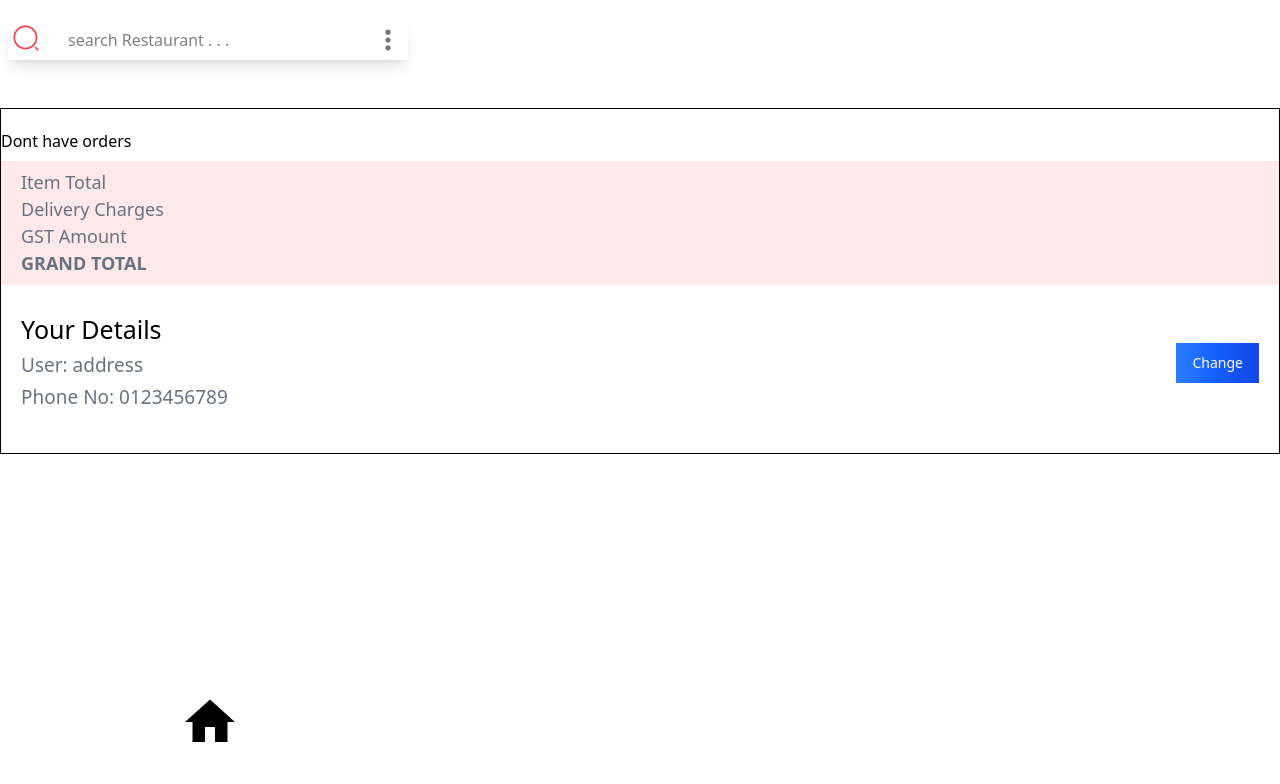
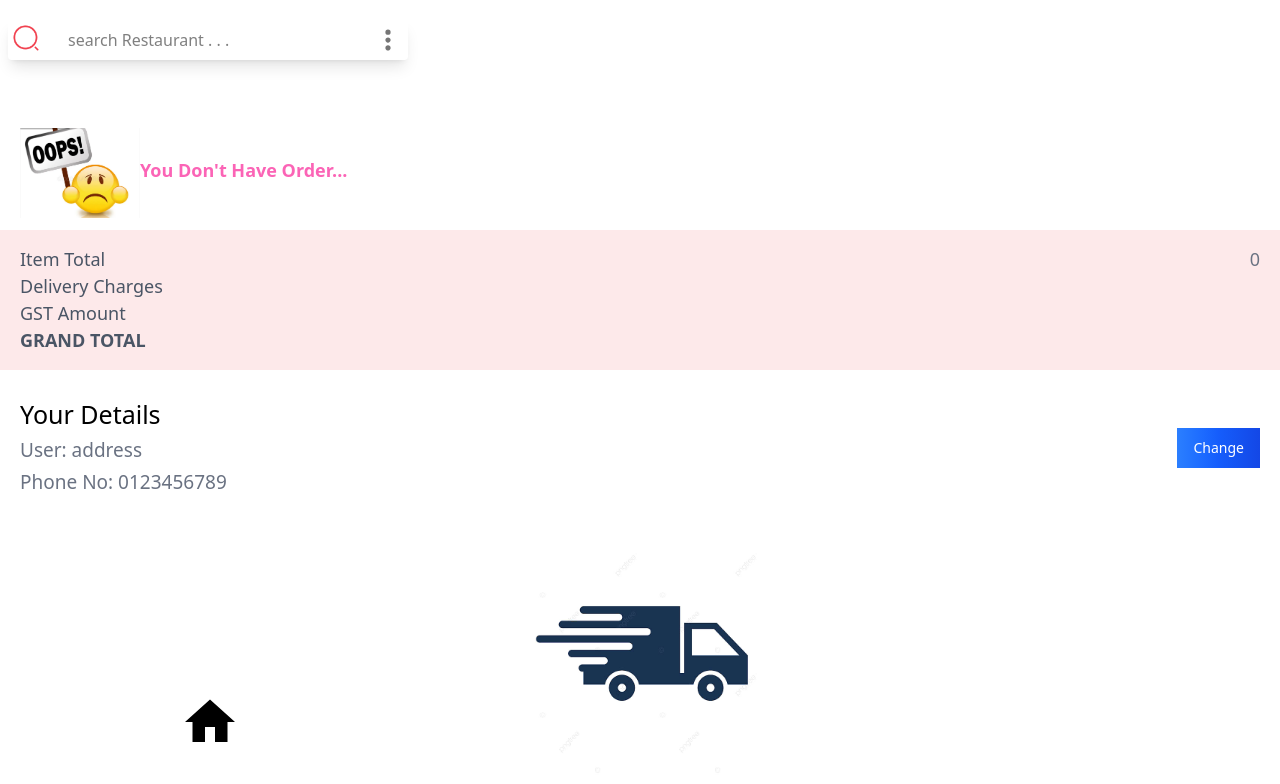
Before and after one commit to Gurpreet-bit-maker/zometo-clone, a React (Vite) app: page /ordered in a window 1280 px wide. Shown: the top 784 px of the page. Built offline with nearby package versions, Linux system fonts and the light colour scheme.

Commit message:
working on orderpage

```diff
--- a/src/pages/Food-Obtions/Ordered.jsx
+++ b/src/pages/Food-Obtions/Ordered.jsx
@@ -15,6 +15,8 @@ export default function Ordered() {
   let withQntyAmt;
   let totalAmount;
 
+  let multipleItemTotal = [];
+
   for (let index = 0; index < shipmentsObj.length; index++) {
     console.log(shipmentsObj[index]);
     gstRate = 5;
@@ -23,8 +25,15 @@ export default function Ordered() {
       shipmentsObj[index].price * shipmentsObj[index].quantity;
     gstAmount = (gstRate / 100) * withQntyAmt;
     totalAmount = gstAmount + withQntyAmt;
+    multipleItemTotal.push(shipmentsObj[index].price);
   }
-  console.log(totalAmount);
+  console.log(multipleItemTotal);
+
+  let resulttwo = multipleItemTotal.reduce((acc, current) => {
+    return acc + current;
+  }, 0);
+  console.log(resulttwo);
+  // console.log(totalAmount);
 
   // let [count, setCount] = useState(0);
   // if (ordered.length > 0) {
@@ -49,16 +58,17 @@ export default function Ordered() {
 
   return (
     <div className="bg-white h-170 ">
-      <div className="border py-5">
+      <div className=" py-5">
         {onlineOrdersList.length > 0 ? (
           onlineOrdersList.map((item, index) => {
             return (
-              <div className="" key={index}>
+              <div className="  shadow-2xl" key={index}>
                 <div className=" flex justify-between px-5 text-[22px] ">
                   <div className="flex items-center">
                     <img className="w-5 h-5 mr-1" src={item.imagelogo} alt="" />
                     <h1>{item.name}</h1>
                   </div>
+                  <p className="text-[18px]">Qty.{item.quantity}</p>
                   <p>₹{item.price * item.quantity}</p>
                 </div>
                 {/*  */}
@@ -66,11 +76,20 @@ export default function Ordered() {
             );
           })
         ) : (
-          <div>Dont have orders</div>
+          <div>
+            <img
+              className="w-35 pl-5 inline-block"
+              src="/icons/oops.png"
+              alt=""
+            />
+            <span className="text-pink-400 font-bold text-lg">
+              You Don't Have Order...
+            </span>
+          </div>
         )}
         {/* item details */}
-        <div className="bg-[#FDE9EA] mt-2 flex justify-between px-5 py-2">
-          <div className="text-gray-500 text-[18px]">
+        <div className="bg-[#FDE9EA] mt-3  flex justify-between px-5 py-4">
+          <div className="text-gray-600 text-[18px]">
             <p>Item Total</p>
             <p>Delivery Charges</p>
             <p>GST Amount</p>
@@ -78,7 +97,9 @@ export default function Ordered() {
           </div>
           <div className="text-gray-500 text-[18px]">
             <p>{withQntyAmt}</p>
-            <strong>{}</strong>
+            <p>0</p>
+            <p>{gstAmount}</p>
+            <strong>{totalAmount}</strong>
           </div>
         </div>
         {/*  your details */}{" "}
@@ -95,6 +116,10 @@ export default function Ordered() {
             Change
           </button>
         </div>
+      </div>
+      {/* delivery img */}
+      <div className=" flex justify-center w-full">
+        <img className=" w-60" src="/icons/delivery.jpg" alt="" />
       </div>
     </div>
   );
--- a/src/pages/Homepage.jsx
+++ b/src/pages/Homepage.jsx
@@ -1,22 +1,56 @@
+import { useState } from "react";
 import { Link } from "react-router-dom";
 
 export default function Homepage() {
+  let [userAthentication, setAthenticationForm] = useState(false);
+
   return (
-    <div>
+    <div className="relative">
       <h1 className="text-[2.4rem] text-center relative"></h1>
       {/* booking logo */}
-
+      {!userAthentication && (
+        <div className="">
+          {/* overlay */}
+          <div className="fixed inset-0 bg-black/60 z-40"></div>
+          <div className="fixed inset-0  z-50 flex justify-center items-center">
+            <div className="h-150 w-90 bg-white flex flex-col gap-y-5 justify-center items-center">
+              <img src="/logicIcons/logo (1).png" alt="" />
+              <div className="flex flex-col gap-y-1">
+                <button
+                  onClick={() => setAthenticationForm(!userAthentication)}
+                  className="px-20 tracking-wide  h-10 rounded-2xl bg-[#F2AC06] text-white"
+                >
+                  Login
+                </button>
+                <button className="px-5 tracking-wide underline h-10 rounded-2xl text-black">
+                  Sign
+                </button>
+              </div>
+            </div>
+          </div>
+        </div>
+      )}
       <div className=" flex  flex-col items-center">
         {/*//* Catogiry */}
         <div className="flex gap-x-2 text-2xl">
           <Link to="/food">
-            <button type="button" class="text-white bg-gradient-to-r from-purple-500 to-pink-500 hover:bg-gradient-to-l focus:ring-4 focus:outline-none focus:ring-purple-200 dark:focus:ring-purple-800 font-medium rounded-base text-lg px-4 py-2.5 text-center leading-5">Dining</button>
+            <button
+              type="button"
+              className="text-white bg-gradient-to-r from-purple-500 to-pink-500 hover:bg-gradient-to-l focus:ring-4 focus:outline-none focus:ring-purple-200 dark:focus:ring-purple-800 font-medium rounded-base text-lg px-4 py-2.5 text-center leading-5"
+            >
+              Dining
+            </button>
           </Link>
           <Link to="/Booking">
             <div className="bg-blue-300 px-2">Booking</div>
           </Link>
           <Link to="/take-out">
-           <button type="button" class="text-white bg-gradient-to-r from-purple-500 to-pink-500 hover:bg-gradient-to-l focus:ring-4 focus:outline-none focus:ring-purple-200 dark:focus:ring-purple-800 font-medium rounded-base text-lg px-4 py-2.5 text-center leading-5">Take Out</button>
+            <button
+              type="button"
+              className="text-white bg-gradient-to-r from-purple-500 to-pink-500 hover:bg-gradient-to-l focus:ring-4 focus:outline-none focus:ring-purple-200 dark:focus:ring-purple-800 font-medium rounded-base text-lg px-4 py-2.5 text-center leading-5"
+            >
+              Take Out
+            </button>
           </Link>
         </div>
         <br />
@@ -33,7 +67,7 @@ export default function Homepage() {
               preload="auto"
             ></video>
           </div>
-          <div className="absolute top-133 text-black  px-3 font-bold flex flex-col gap-y-3">
+          <div className="absolute top-110 text-black  px-3 font-bold flex flex-col gap-y-3">
             <h1 className="text-4xl">India’s #1 food delivery app</h1>
             <h3 className="text-[18px] ">
               Experience fast & easy online ordering <br /> on the Zomato app
```
Also changed, not shown: public/icons/oops.png (added), public/logicIcons/logo (1).png (added).
